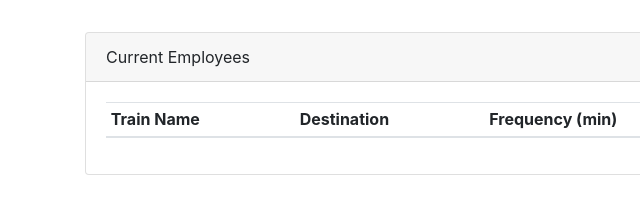
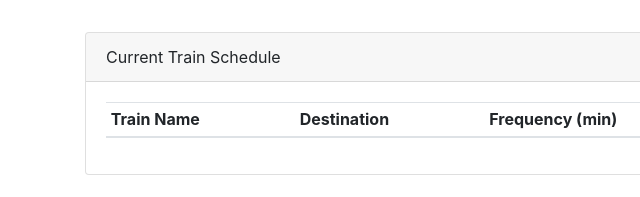
Before and after one commit to soul1904/Firebase-Assignment---Train-Scheduler, a plain HTML site: page index.html in a window 1280 px wide. Shown: the part 226-423 px from the top of the page, 0-640 px from the left. Drawn offline with nearby package versions, Linux system fonts and the light colour scheme; no server answers.

Commit message:
minor changes

```diff
--- a/index.html
+++ b/index.html
@@ -25,7 +25,7 @@
       <div class="col-md-12">
 
         <div class="card mb-4">
-          <div class="card-header">Current Employees</div>
+          <div class="card-header">Current Train Schedule</div>
           <div class="card-body">
             <table class="table table-sm table-hover" id='trainRow'>
               <thead>
```
